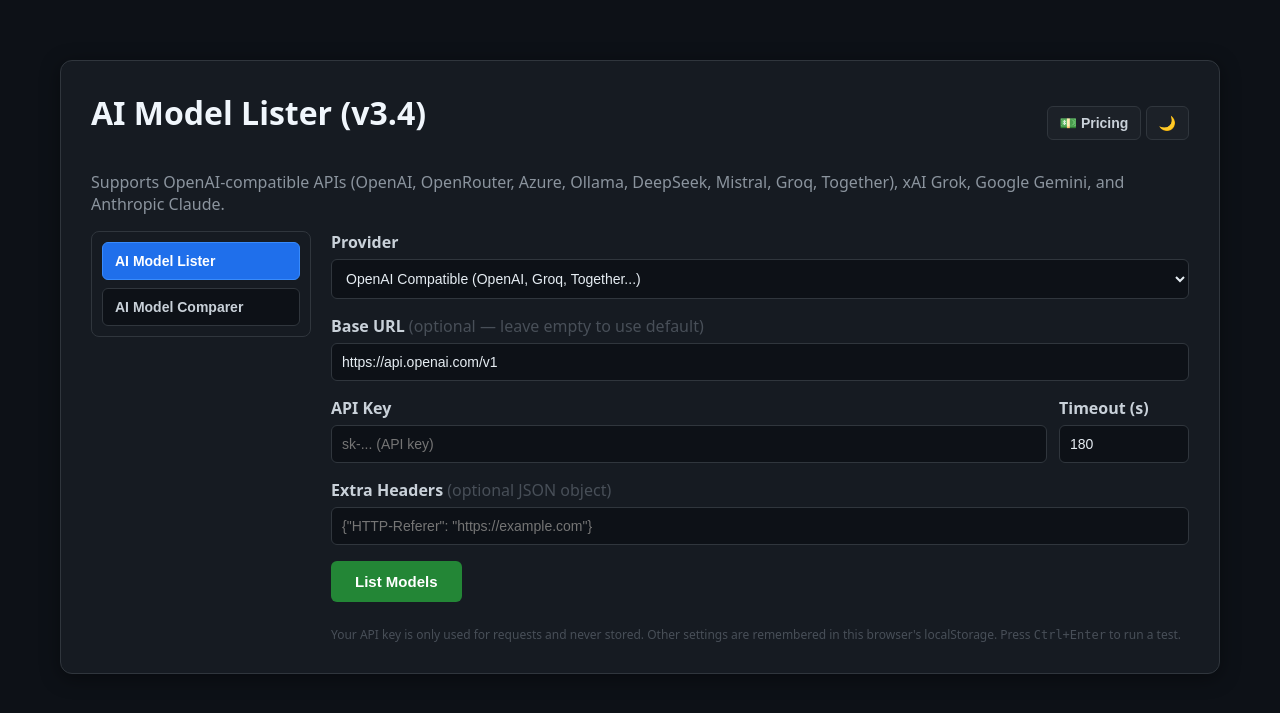
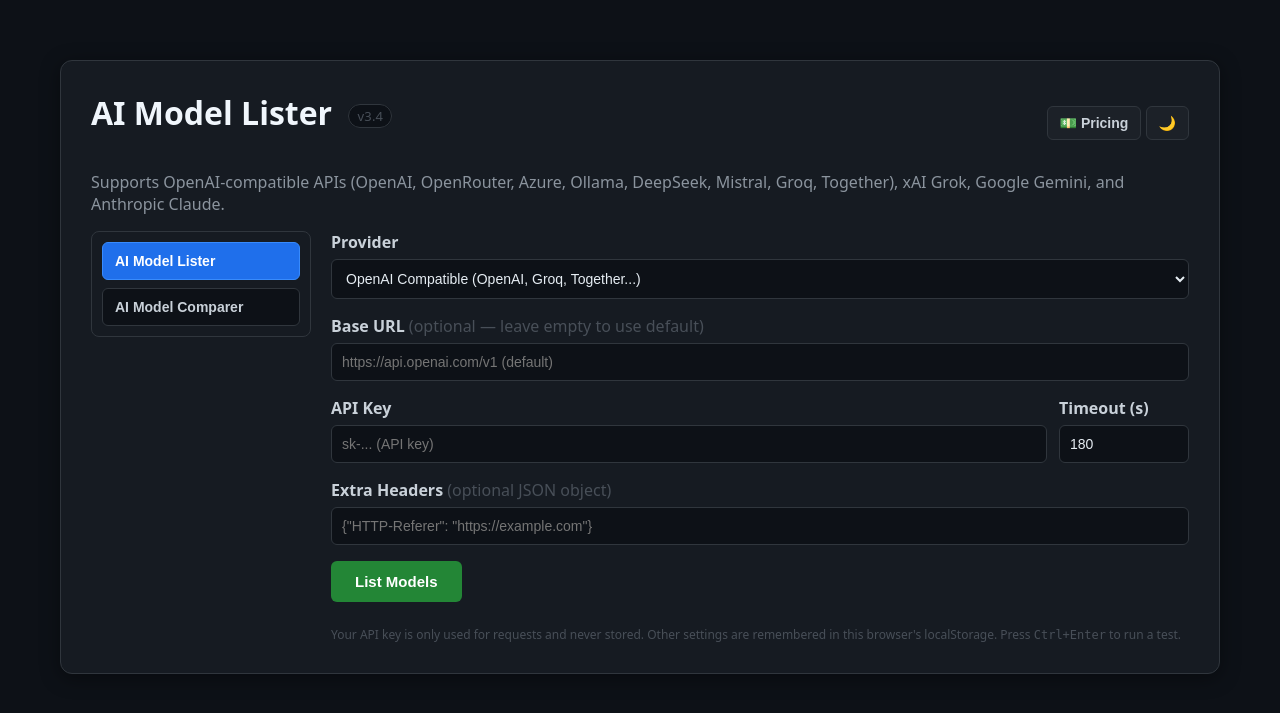
Before and after one commit to jye556/AI-Model-Lister, a Flask app: page / in a window 1280 px wide. Shown: the top 713 px of the page. Run offline with Flask 3, Linux system fonts and the light colour scheme; data that the repository does not hold is empty.

Commit message:
Purge old sub2api base URLs, keep Base URL fields empty by default, and shrink version number badge

```diff
--- a/templates/index.html
+++ b/templates/index.html
@@ -45,6 +45,18 @@
         }
         .header-row { display: flex; align-items: center; justify-content: space-between; gap: 12px; }
         h1 { margin-top: 0; color: var(--bright); }
+        .app-version {
+            font-size: 13px;
+            font-weight: 500;
+            color: var(--dim);
+            vertical-align: middle;
+            margin-left: 8px;
+            padding: 2px 8px;
+            background: var(--bg);
+            border: 1px solid var(--border);
+            border-radius: 12px;
+            letter-spacing: 0.2px;
+        }
         .icon-btn {
             background: var(--bg3); color: var(--text2); border: 1px solid var(--border);
             border-radius: 6px; padding: 8px 12px; cursor: pointer; font-size: 14px;
@@ -451,7 +463,7 @@
 
     <div class="container">
         <div class="header-row">
-            <h1>AI Model Lister (v{{ version }})</h1>
+            <h1>AI Model Lister <span class="app-version">v{{ version }}</span></h1>
             <div>
                 <button class="icon-btn" onclick="openPricing()" title="Edit per-model pricing">💵 Pricing</button>
                 <button class="icon-btn" id="theme-btn" onclick="toggleTheme()" title="Toggle theme">🌙</button>
@@ -492,7 +504,7 @@
 
                     <div class="form-group">
                         <label for="base_url">Base URL <span style="font-weight:400;color:var(--dim)">(optional — leave empty to use default)</span></label>
-                        <input type="text" id="base_url" value="{{ default_base_url }}">
+                        <input type="text" id="base_url" value="">
                     </div>
 
                     <div class="form-row">
@@ -848,7 +860,10 @@
 
         function updateProviderUI() {
             updatePlaceholders();
-            document.getElementById('base_url').value = PROVIDER_DEFAULTS[document.getElementById('provider').value] || '';
+            const curVal = document.getElementById('base_url').value.trim();
+            if (!curVal || Object.values(PROVIDER_DEFAULTS).includes(curVal) || curVal.includes('sub2api.midah.my') || curVal.includes('jye.myvnc.com')) {
+                document.getElementById('base_url').value = '';
+            }
         }
 
         function getTimeoutInput() {
@@ -1022,10 +1037,12 @@
             let s;
             try { s = JSON.parse(localStorage.getItem(SETTINGS_KEY) || 'null'); } catch (e) { return; }
             document.getElementById('provider').value = DEFAULT_PROVIDER;
+            let needsSave = false;
             if (s) {
                 if (typeof s.base_url === 'string') {
-                    if (s.base_url === 'http://jye.myvnc.com:7822/v1' || s.base_url === 'https://api.openai.com/v1') {
-                        document.getElementById('base_url').value = PROVIDER_DEFAULTS[DEFAULT_PROVIDER] || '';
+                    if (s.base_url.includes('sub2api.midah.my') || s.base_url.includes('jye.myvnc.com') || s.base_url === 'https://api.openai.com/v1') {
+                        document.getElementById('base_url').value = '';
+                        needsSave = true;
                     } else {
                         document.getElementById('base_url').value = s.base_url;
                     }
@@ -1034,9 +1051,8 @@
                 if (typeof s.headers === 'string') document.getElementById('headers').value = s.headers;
                 if (s.delay || s.concurrency || s.prompt || s.max_tokens || s.temperature || s.system != null || s.stream != null || s.advanced) pendingSettings = s;
             }
-            if (!document.getElementById('base_url').value) {
-                document.getElementById('base_url').value = PROVIDER_DEFAULTS[DEFAULT_PROVIDER] || '';
-            }
+            updatePlaceholders();
+            if (needsSave) saveSettings();
         }
 
         /* ---------- prompt presets ---------- */
@@ -1960,8 +1976,11 @@
 
         function updateCompareProviderUI(side) {
             updateComparePlaceholders(side);
-            const provider = document.getElementById(`compare-${side}-provider`).value;
-            document.getElementById(`compare-${side}-base_url`).value = PROVIDER_DEFAULTS[provider] || '';
+            const input = document.getElementById(`compare-${side}-base_url`);
+            const curVal = input.value.trim();
+            if (!curVal || Object.values(PROVIDER_DEFAULTS).includes(curVal) || curVal.includes('sub2api.midah.my') || curVal.includes('jye.myvnc.com')) {
+                input.value = '';
+            }
         }
 
         function readCompareConfig(side) {
@@ -2154,18 +2173,29 @@
             updateComparePlaceholders('a');
             updateComparePlaceholders('b');
 
-            const setField = (id, saved, fallback) => {
+            let compareNeedsSave = false;
+            const setField = (id, saved) => {
                 const el = document.getElementById(id);
-                el.value = (typeof saved === 'string' && saved) ? saved : fallback;
+                if (typeof saved === 'string' && saved) {
+                    if (saved.includes('sub2api.midah.my') || saved.includes('jye.myvnc.com') || saved === 'https://api.openai.com/v1' || Object.values(PROVIDER_DEFAULTS).includes(saved)) {
+                        el.value = '';
+                        compareNeedsSave = true;
+                    } else {
+                        el.value = saved;
+                    }
+                } else {
+                    el.value = '';
+                }
             };
-            setField('compare-a-base_url', s && s.a_base_url, PROVIDER_DEFAULTS[document.getElementById('compare-a-provider').value] || '');
-            setField('compare-b-base_url', s && s.b_base_url, PROVIDER_DEFAULTS[document.getElementById('compare-b-provider').value] || '');
+            setField('compare-a-base_url', s && s.a_base_url);
+            setField('compare-b-base_url', s && s.b_base_url);
             if (s) {
                 if (s.a_timeout) document.getElementById('compare-a-timeout').value = s.a_timeout;
                 if (typeof s.a_headers === 'string') document.getElementById('compare-a-headers').value = s.a_headers;
                 if (s.b_timeout) document.getElementById('compare-b-timeout').value = s.b_timeout;
                 if (typeof s.b_headers === 'string') document.getElementById('compare-b-headers').value = s.b_headers;
             }
+            if (compareNeedsSave) saveCompareSettings();
         }
 
         /* ---------- self-update ---------- */
```
